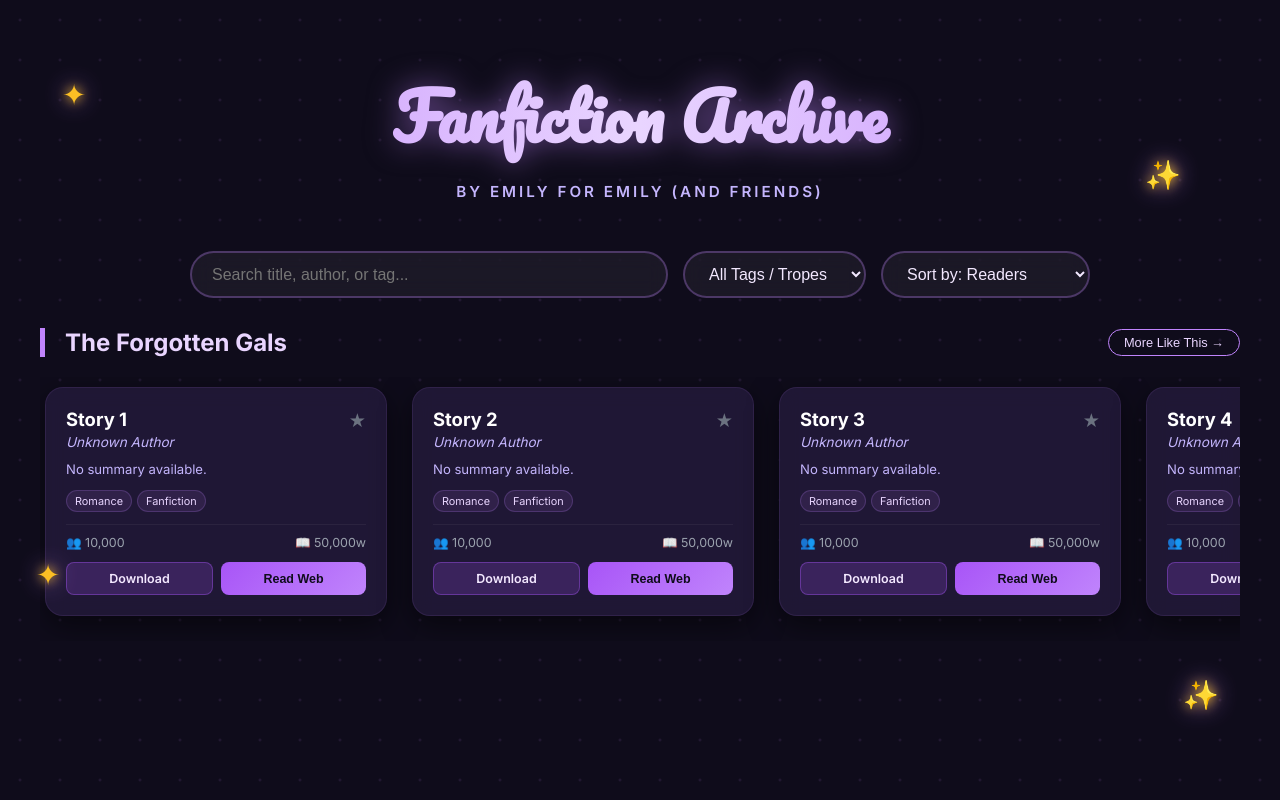
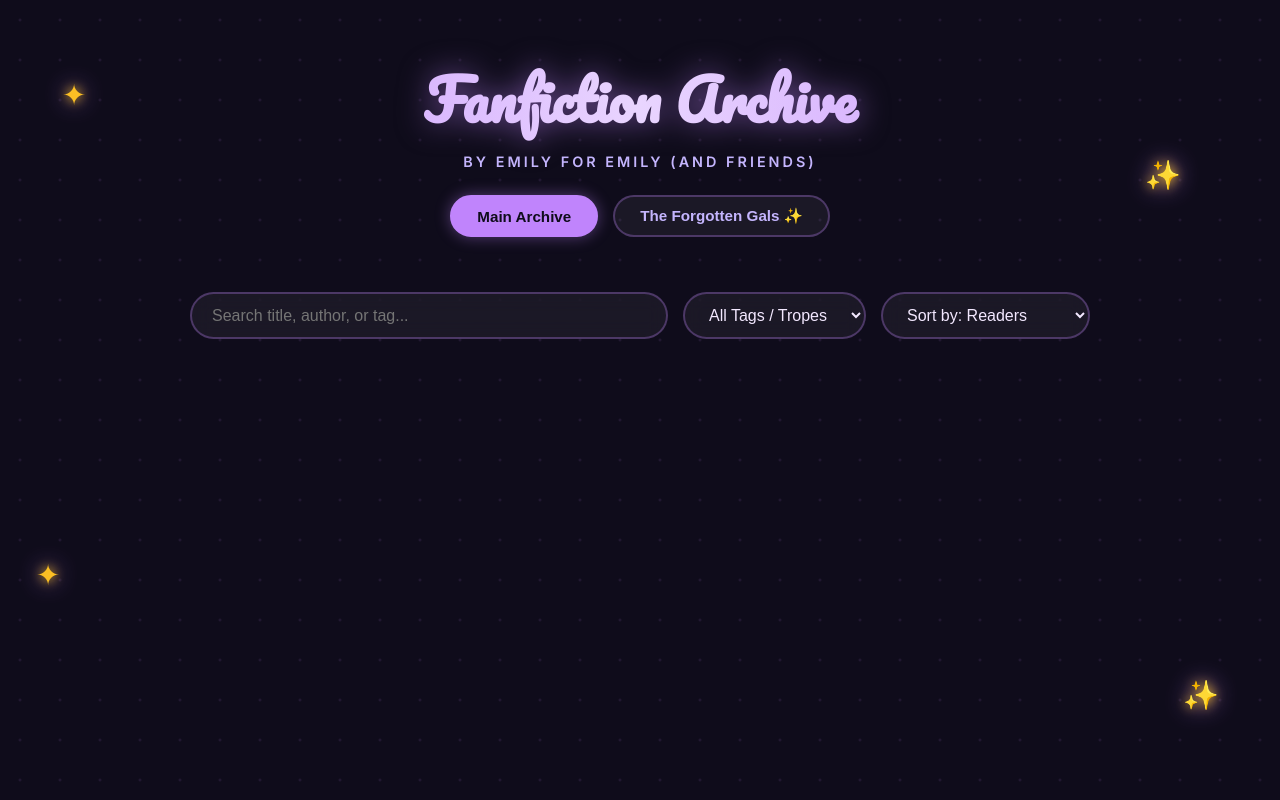
Before and after one commit to emilyehahr-pixel/emilys-internet-archive, a plain HTML site: page index.html in a window 1280 px wide. Drawn offline with Linux system fonts and the light colour scheme.

Commit message:
Update index.html

```diff
--- a/index.html
+++ b/index.html
@@ -46,11 +46,11 @@
             50% { opacity: 1; transform: scale(1.2); }
         }
 
-        header { text-align: center; padding: 40px 20px 20px; position: relative; }
+        header { text-align: center; padding: 30px 20px 10px; position: relative; }
 
         h1 {
             font-family: var(--font-cursive);
-            font-size: 4rem;
+            font-size: 3.5rem;
             margin: 0;
             background: linear-gradient(to right, #c084fc, #e9d5ff, #c084fc);
             -webkit-background-clip: text;
@@ -61,16 +61,35 @@
 
         .subtitle {
             color: var(--muted-text);
-            font-size: 0.95rem;
-            margin-top: 10px;
+            font-size: 0.9rem;
+            margin-top: 5px;
             text-transform: uppercase;
             letter-spacing: 3px;
             font-weight: 600;
         }
 
+        /* Navigation Tabs */
+        .nav-tabs {
+            display: flex; justify-content: center; gap: 15px; margin: 25px 0;
+        }
+        .tab-btn {
+            background: rgba(255, 255, 255, 0.05);
+            border: 2px solid rgba(192, 132, 252, 0.3);
+            color: var(--muted-text);
+            padding: 10px 25px; border-radius: 30px;
+            cursor: pointer; font-weight: 600; font-size: 0.95rem;
+            transition: all 0.3s ease;
+        }
+        .tab-btn.active, .tab-btn:hover {
+            background: var(--accent-color);
+            color: #0f0c1b;
+            border-color: var(--accent-color);
+            box-shadow: 0 0 15px var(--accent-glow);
+        }
+
         /* Controls & Filters Bar */
         .controls-container {
-            max-width: 900px; margin: 30px auto;
+            max-width: 900px; margin: 20px auto 35px auto;
             display: flex; gap: 15px; justify-content: center; flex-wrap: wrap;
         }
 
@@ -102,7 +121,7 @@
         }
 
         .trope-title {
-            font-size: 1.5rem; font-weight: 700; color: #e9d5ff; margin: 0;
+            font-size: 1.4rem; font-weight: 700; color: #e9d5ff; margin: 0;
         }
 
         .more-like-this-btn {
@@ -120,6 +139,11 @@
         .fic-slider::-webkit-scrollbar { height: 8px; }
         .fic-slider::-webkit-scrollbar-track { background: rgba(255, 255, 255, 0.02); border-radius: 10px; }
         .fic-slider::-webkit-scrollbar-thumb { background: rgba(192, 132, 252, 0.3); border-radius: 10px; }
+
+        .fic-grid {
+            display: grid; grid-template-columns: repeat(auto-fill, minmax(280px, 1fr));
+            gap: 25px; max-width: 1400px; margin: 0 auto; padding: 0 20px;
+        }
 
         .fic-card {
             flex: 0 0 300px;
@@ -145,7 +169,7 @@
         }
 
         .card-header { display: flex; justify-content: space-between; align-items: flex-start; }
-        .fic-title { font-size: 1.15rem; font-weight: 700; color: #ffffff; margin: 0 0 4px 0; }
+        .fic-title { font-size: 1.1rem; font-weight: 700; color: #ffffff; margin: 0 0 4px 0; }
         .star-icon { cursor: pointer; color: #6b7280; font-size: 1.2rem; transition: color 0.2s; }
         .star-icon.starred { color: var(--star-color); text-shadow: 0 0 8px var(--star-color); }
 
@@ -204,6 +228,11 @@
     <header>
         <h1>Fanfiction Archive</h1>
         <div class="subtitle">By Emily for Emily (and friends)</div>
+
+        <div class="nav-tabs">
+            <button class="tab-btn active" id="tabHome" onclick="switchTab('home')">Main Archive</button>
+            <button class="tab-btn" id="tabForgotten" onclick="switchTab('forgotten')">The Forgotten Gals ✨</button>
+        </div>
     </header>
 
     <div class="controls-container">
@@ -237,6 +266,7 @@
     <script>
         let allFics = [];
         let starredFics = JSON.parse(localStorage.getItem('starredFics') || '[]');
+        let currentTab = 'home';
 
         fetch('metadata.json')
             .then(res => res.json())
@@ -244,16 +274,17 @@
                 document.getElementById('loadingStatus').style.display = 'none';
                 allFics = data.stories || data;
                 populateTagDropdown();
-                renderArchive(allFics);
+                applyFilters();
             })
             .catch(() => {
-                document.getElementById('loadingStatus').innerText = "metadata.json not found yet. Run your Python script to generate it!";
+                document.getElementById('loadingStatus').innerText = "metadata.json not found yet. Run your script to generate it!";
             });
 
         function populateTagDropdown() {
             const tagSet = new Set();
             allFics.forEach(f => (f.tags || f.tropes || []).forEach(t => tagSet.add(t)));
             const select = document.getElementById('tagFilter');
+            select.innerHTML = '<option value="">All Tags / Tropes</option>';
             tagSet.forEach(tag => {
                 const opt = document.createElement('option');
                 opt.value = tag;
@@ -262,45 +293,82 @@
             });
         }
 
+        function switchTab(tab) {
+            currentTab = tab;
+            document.getElementById('tabHome').classList.toggle('active', tab === 'home');
+            document.getElementById('tabForgotten').classList.toggle('active', tab === 'forgotten');
+            applyFilters();
+        }
+
+        function isForgottenGal(fic) {
+            const titleLower = (fic.title || "").toLowerCase();
+            const wordCount = fic.word_count || fic.wordCount || 0;
+            return wordCount < 60000 || titleLower.includes('imagine') || titleLower.includes('imagines');
+        }
+
+        function applyFilters() {
+            const query = document.getElementById('searchInput').value.toLowerCase();
+            const selectedTag = document.getElementById('tagFilter').value;
+            const sortBy = document.getElementById('sortSelect').value;
+
+            let filtered = allFics.filter(fic => {
+                const matchQuery = (fic.title + fic.author + (fic.tags || []).join(' ')).toLowerCase().includes(query);
+                const matchTag = !selectedTag || (fic.tags || fic.tropes || []).includes(selectedTag);
+
+                const forgotten = isForgottenGal(fic);
+                const matchTab = (currentTab === 'forgotten') ? forgotten : !forgotten;
+
+                return matchQuery && matchTag && matchTab;
+            });
+
+            if (sortBy === 'reads') {
+                filtered.sort((a, b) => (b.reads || 0) - (a.reads || 0));
+            } else if (sortBy === 'words') {
+                filtered.sort((a, b) => (b.word_count || b.wordCount || 0) - (a.word_count || a.wordCount || 0));
+            }
+
+            renderArchive(filtered);
+        }
+
         function renderArchive(fics) {
             const container = document.getElementById('archiveContainer');
             container.innerHTML = '';
 
-            // 1. Best Sellers Banner (Starred Fics)
+            if (currentTab === 'forgotten') {
+                // Display as a nice grid for Forgotten Gals tab
+                if (fics.length === 0) {
+                    container.innerHTML = `<div style="text-align: center; color: var(--muted-text); padding: 40px;">No stories found in The Forgotten Gals.</div>`;
+                    return;
+                }
+                const grid = document.createElement('div');
+                grid.className = 'fic-grid';
+                fics.forEach(fic => grid.appendChild(createCard(fic)));
+                container.appendChild(grid);
+                return;
+            }
+
+            // Home Tab: Best Sellers Banner + Netflix Sliders for main tropes
             const starredList = fics.filter(f => starredFics.includes(f.id || f.title));
             if (starredList.length > 0) {
-                container.appendChild(createTropeSection("Best Sellers ⭐", starredList, false));
+                container.appendChild(createTropeSlider("Best Sellers ⭐", starredList, false));
             }
 
-            // 2. Group by Trope / Forgotten Gals
             const tropes = {};
             fics.forEach(fic => {
-                const titleLower = (fic.title || "").toLowerCase();
-                const wordCount = fic.word_count || fic.wordCount || 0;
                 const primaryTags = fic.tags || fic.tropes || [];
-
-                let trope = primaryTags.length > 0 ? primaryTags[0] : 'General Archive';
-
-                // The Forgotten Gals rule
-                if (wordCount < 60000 || titleLower.includes('imagine') || titleLower.includes('imagines')) {
-                    trope = 'The Forgotten Gals';
-                }
-
+                const trope = primaryTags.length > 0 ? primaryTags[0] : 'All Time Favorites';
                 if (!tropes[trope]) tropes[trope] = [];
                 tropes[trope].push(fic);
             });
 
-            // Render each trope row (capped at top 10 sorted by readers)
             for (const trope in tropes) {
-                // Sort by readers descending
                 tropes[trope].sort((a, b) => (b.reads || 0) - (a.reads || 0));
                 const top10 = tropes[trope].slice(0, 10);
-
-                container.appendChild(createTropeSection(trope, top10, true));
+                container.appendChild(createTropeSlider(trope, top10, true));
             }
         }
 
-        function createTropeSection(title, fics, showMoreBtn) {
+        function createTropeSlider(title, fics, showMoreBtn) {
             const section = document.createElement('section');
             section.className = 'trope-section';
 
@@ -315,7 +383,11 @@
             `;
 
             const slider = section.querySelector('.fic-slider');
-            fics.forEach(fic => {
+            fics.forEach(fic => slider.appendChild(createCard(fic)));
+            return section;
+        }
+
+        function createCard(fic) {
             const ficId = fic.id || fic.title;
             const isStarred = starredFics.includes(ficId);
             const card = document.createElement('div');
@@ -344,9 +416,7 @@
                     </div>
                 </div>
             `;
-                slider.appendChild(card);
-            });
-            return section;
+            return card;
         }
 
         function toggleStar(ficId) {
@@ -362,26 +432,6 @@
         function filterByTag(tag) {
             document.getElementById('tagFilter').value = tag;
             applyFilters();
-        }
-
-        function applyFilters() {
-            const query = document.getElementById('searchInput').value.toLowerCase();
-            const selectedTag = document.getElementById('tagFilter').value;
-            const sortBy = document.getElementById('sortSelect').value;
-
-            let filtered = allFics.filter(fic => {
-                const matchQuery = (fic.title + fic.author + (fic.tags || []).join(' ')).toLowerCase().includes(query);
-                const matchTag = !selectedTag || (fic.tags || fic.tropes || []).includes(selectedTag);
-                return matchQuery && matchTag;
-            });
-
-            if (sortBy === 'reads') {
-                filtered.sort((a, b) => (b.reads || 0) - (a.reads || 0));
-            } else if (sortBy === 'words') {
-                filtered.sort((a, b) => (b.word_count || b.wordCount || 0) - (a.word_count || a.wordCount || 0));
-            }
-
-            renderArchive(filtered);
         }
 
         document.getElementById('searchInput').addEventListener('input', applyFilters);
```
Lines whose indentation alone changed are shown as unchanged.
